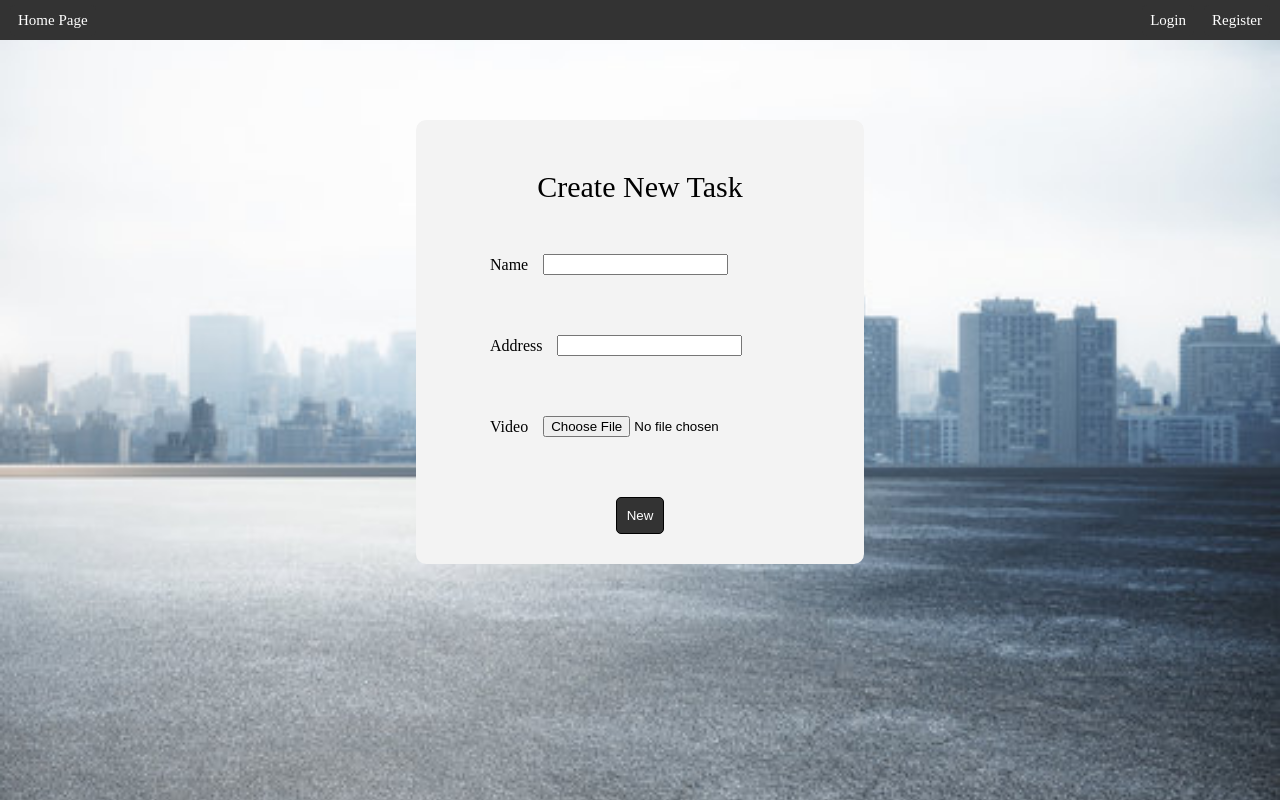
After one commit to 6410685108/CN332-DAOO, a Django app: template mywebapp/users/templates/users/register.html in a window 1280 px wide. The commit adds this page. Run offline with Django 5.2, Linux system fonts and the light colour scheme; the template is opened without the code that fills it, so the values that code supplies are empty.

Commit message:
update html/css

```diff
--- a/mywebapp/tasks/static/tasks/newtask.css
+++ b/mywebapp/tasks/static/tasks/newtask.css
@@ -1,30 +1,37 @@
 .form{
+    margin-top: 10dvh;
+    border-radius: 10px;
     display: flex;
     justify-content: center;
     align-items: center;
-    background-color: antiquewhite;
     flex-direction: column;
+    background-color: rgb(243, 243, 243);
+    width: 35%;
 }
 
 .formheader{
+    margin-top: 30px;
     padding: 20px;
     font-size: 30px;
 }
 
 .box{
     display: flex;
-    justify-content: start;
-    margin: 10px;
-    width: 50%;
+    align-items: center;
+    margin: 30px;
+    width: 300px;
 }
 label{
     padding-right: 15px;
 }
-a{
-    text-decoration: none;
-    color: black;
-    margin-left: 50px;
-    padding: 5px;
-    background-color: rgb(255, 193, 193);
-    border-radius: 4px;
+button{
+    padding: 10px;
+    color: white;
+    background-color: #333;
+    border: 1px solid black;
+    border-radius: 5px;
 }
+.addbtn{
+    display: flex;
+    justify-content: center;
+}
--- a/mywebapp/tasks/templates/tasks/newtask.html
+++ b/mywebapp/tasks/templates/tasks/newtask.html
@@ -13,10 +13,14 @@
             <input type="text">
         </div>
         <div class="box">
+            <label for="">Address</label>
+            <input type="text">
+        </div>
+        <div class="box">
             <label for="">Video</label>
             <input type="file">
         </div>
-        <div class="box">
+        <div class="addbtn box">
             <button type="submit">New</button>
         </div>
     </form>
--- a/mywebapp/users/static/users/login.css
+++ b/mywebapp/users/static/users/login.css
@@ -122,7 +122,11 @@ button:hover{
 
 .signup{
     text-decoration: none;
-    color: rgb(160, 154, 255);
+    color: rgb(110, 197, 255);
+}
+
+.signup:hover{
+    color: rgb(44, 171, 255);
 }
 
 .social-icon {
--- /dev/null
+++ b/mywebapp/users/templates/users/register.html
@@ -0,0 +1,27 @@
+{% extends 'users/headerLayout.html' %}
+
+{% load static %}
+{% block title %}Register{% endblock %}
+{% block link %}
+    <link rel="stylesheet" href="../../static/tasks/newtask.css">
+{% endblock %}
+{% block body %}
+    <form action="{% url 'newtask' %}" class="form" method="post">
+        <span class="formheader">Create New Task</span>
+        <div class="box">
+            <label for="">Name</label>
+            <input type="text">
+        </div>
+        <div class="box">
+            <label for="">Address</label>
+            <input type="text">
+        </div>
+        <div class="box">
+            <label for="">Video</label>
+            <input type="file">
+        </div>
+        <div class="addbtn box">
+            <button type="submit">New</button>
+        </div>
+    </form>
+{% endblock %}
--- a/mywebapp/users/templates/users/signup.html
+++ b/mywebapp/users/templates/users/signup.html
@@ -53,7 +53,7 @@
             </div>
             <br>
             <div class="inbox">
-                <span>have an account already? <a href="{% url 'login' %}" class="signup">sign in here</a></span>
+                <span>have an account already? <a href="{% url 'login' %}" class="signup">Sign in here</a></span>
             </div>
             <br>
         </div>
```
Also changed, not shown: mywebapp/users/static/users/index.css (+14 -3 lines), mywebapp/users/templates/users/index.html (+7 -4 lines).
